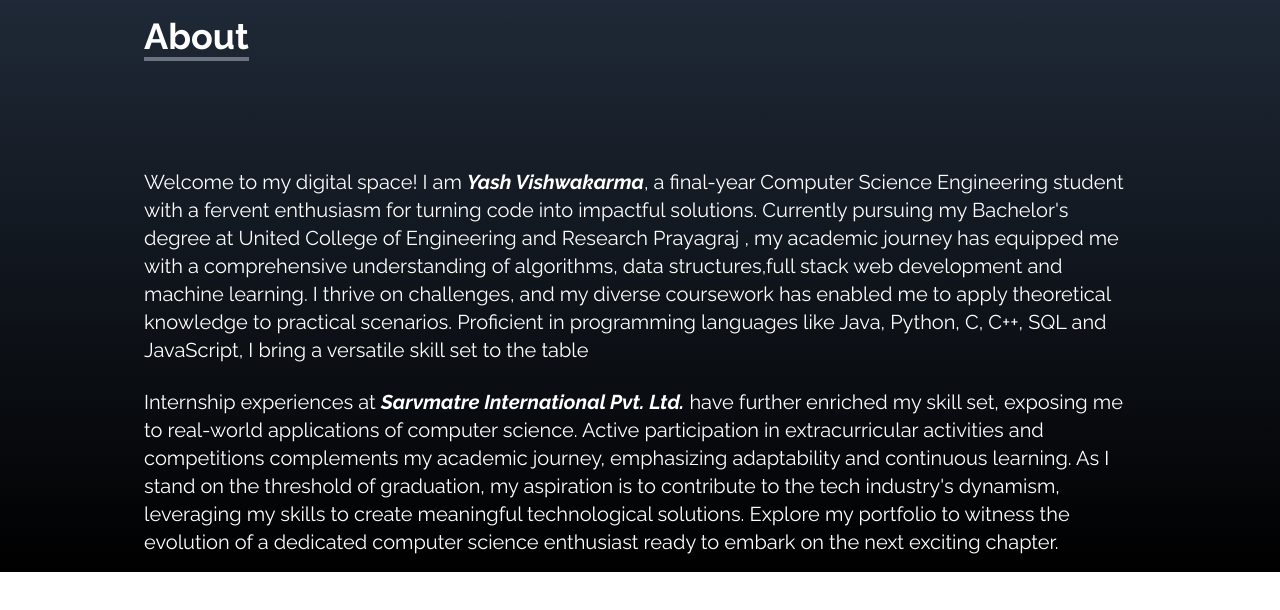
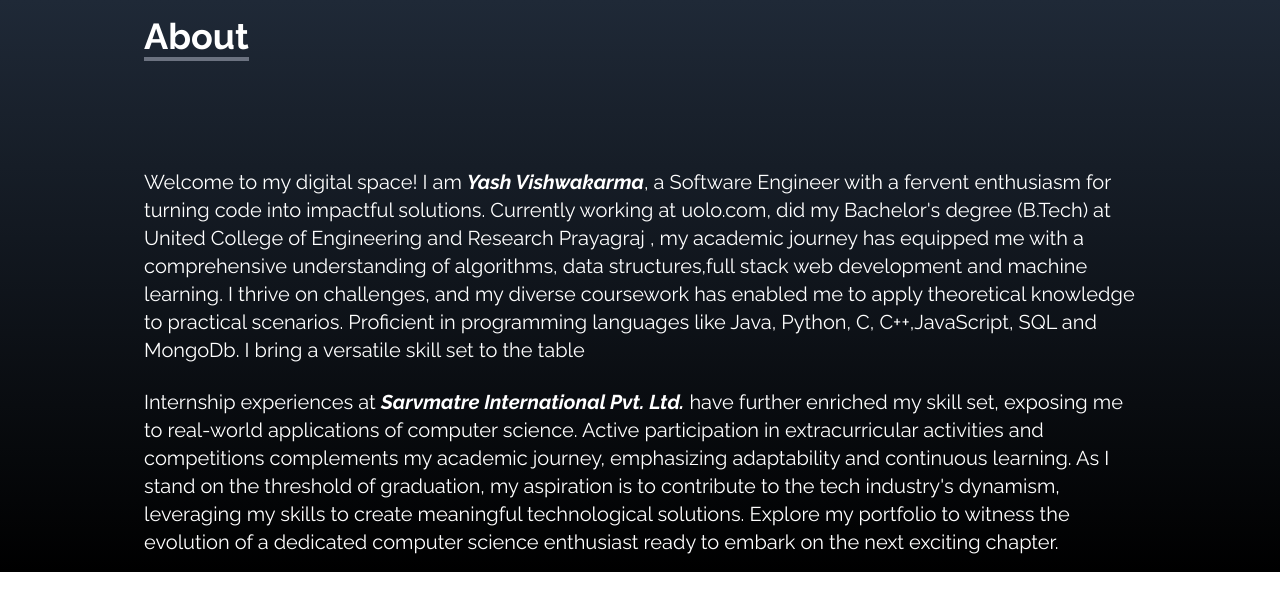
Before and after one commit to yashvishwakarma01/yash_portfolio, a React (Create React App) app: page /about in a window 1280 px wide. Shown: the top 610 px of the page. Built offline with nearby package versions, Linux system fonts and the light colour scheme.

Commit message:
changed the about us

```diff
--- a/src/components/About.jsx
+++ b/src/components/About.jsx
@@ -18,16 +18,16 @@
           <b>
             <i>Yash Vishwakarma</i>
           </b>
-          , a final-year Computer Science Engineering student with a fervent
+          , a Software Engineer with a fervent
           enthusiasm for turning code into impactful solutions. Currently
-          pursuing my Bachelor's degree at United College of Engineering and
-          Research Prayagraj , my academic journey has equipped me with a
-          comprehensive understanding of algorithms, data structures,full stack
-          web development and machine learning. I thrive on challenges, and my
-          diverse coursework has enabled me to apply theoretical knowledge to
-          practical scenarios. Proficient in programming languages like Java,
-          Python, C, C++, SQL and JavaScript, I bring a versatile skill set to
-          the table
+          working at uolo.com, did my Bachelor's degree (B.Tech) at United
+          College of Engineering and Research Prayagraj , my academic journey
+          has equipped me with a comprehensive understanding of algorithms,
+          data structures,full stack web development and machine learning.
+          I thrive on challenges, and my diverse coursework has enabled me to
+          apply theoretical knowledge to practical scenarios. Proficient in
+          programming languages like Java, Python, C, C++,JavaScript, SQL and
+          MongoDb. I bring a versatile skill set to the table
         </p>
 
         <br />
```
